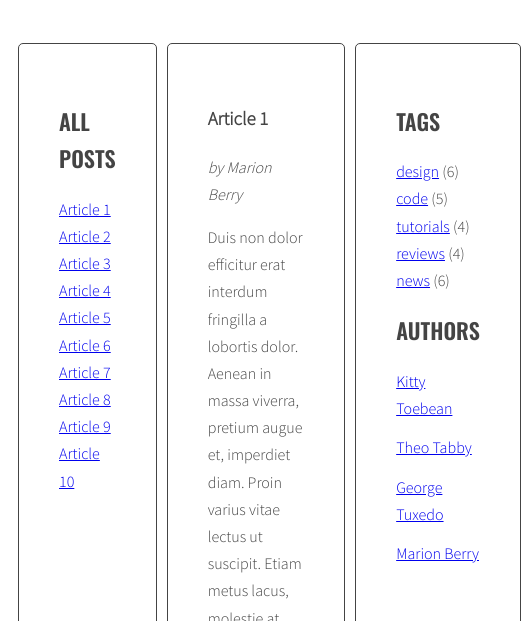
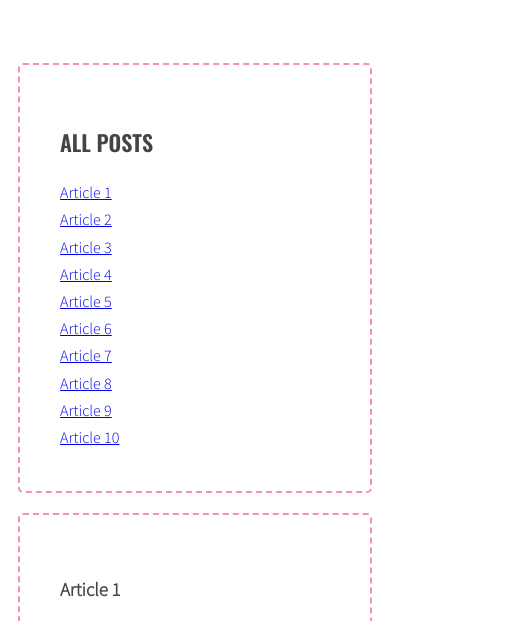
Before and after one commit to deidrah/blog-project, a website: page index.html in a window 390 px wide. Shown: the part 200-821 px from the top of the page, 521 px wide, since content can reach past the window. Drawn offline with nearby package versions, Linux system fonts and the light colour scheme.

Commit message:
changing border and adding some responsiveness

```diff
--- a/sass/style.scss
+++ b/sass/style.scss
@@ -4,6 +4,9 @@
 
 $color-light: #fff;
 $color-dark: #444;
+$color-darkpink: #f78fb3;
+$color-purple: #574b90;
+$color-blue: #63cdda;
 
 $font-logo: 'Sacramento', cursive;
 $font-header: 'Oswald', sans-serif;
@@ -46,6 +49,7 @@ body {
 .wrapper {
   display: flex;
   margin-left: 10px;
+  flex-direction: row;
 }
 
 .sidebar {
@@ -60,7 +64,7 @@ body {
   background: $color-light;
   margin-right: 10px;
   padding: 40px;
-  border: 1px solid $color-dark;
+  border: 2px dashed $color-darkpink;
   border-radius: 5px;
 }
 
@@ -118,3 +122,14 @@ body {
     margin: 0 10px 0 0;
   }
 }
+
+/* Media queries */
+
+@media (max-width: 600px) {
+  .wrapper {
+    flex-direction: column !important;
+    aside, section {
+      margin-top: 20px;
+    }
+  }
+}
```
Also changed, not shown: css/style.css, 1 other file.
